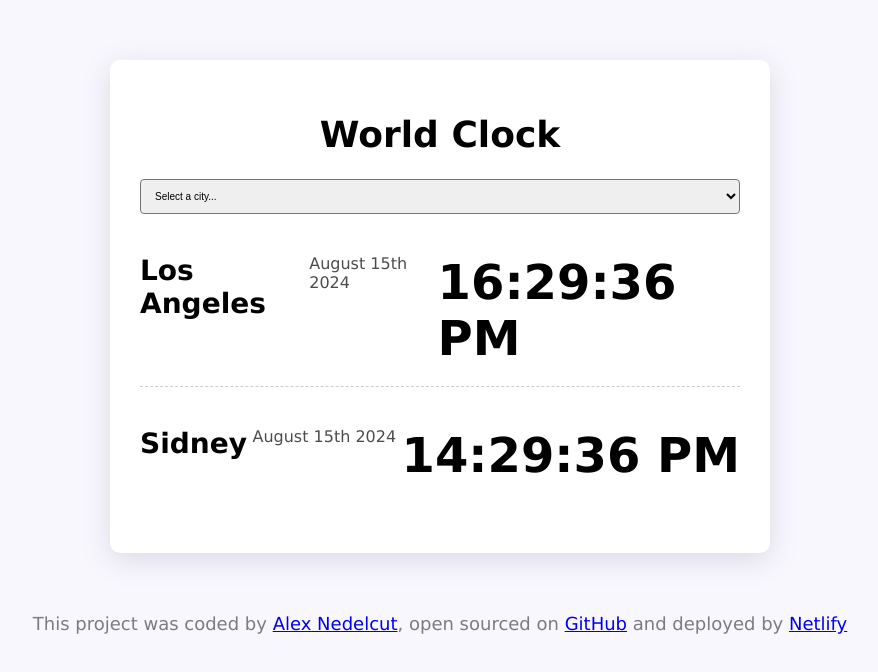
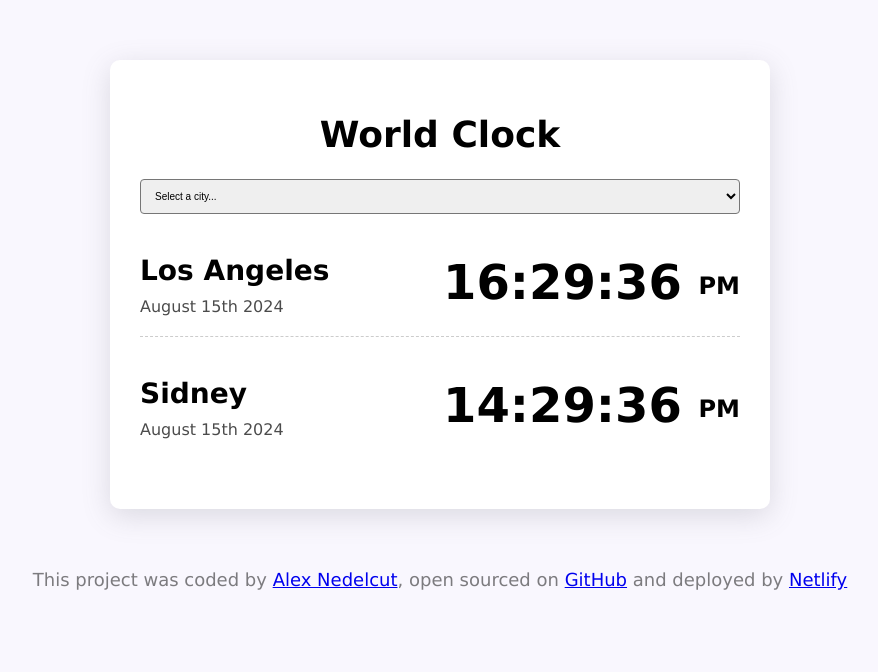
Before and after one commit to alexndl31/WorldTime, a plain HTML site: page index.html in a window 1280 px wide. Shown: the whole page, without its empty margins (200-1078 px from the left). Drawn offline with nearby package versions, Linux system fonts and the light colour scheme.

Commit message:
added basic css

```diff
--- a/index.html
+++ b/index.html
@@ -19,14 +19,18 @@
         <option value="">Auckland</option>
       </select>
       <div class="city">
-        <h2>Los Angeles</h2>
-        <div class="date">August 15th 2024</div>
-        <div class="time">16:29:36 PM</div>
+        <div>
+          <h2>Los Angeles</h2>
+          <div class="date">August 15th 2024</div>
+        </div>
+        <div class="time">16:29:36 <small>PM</small></div>
       </div>
       <div class="city">
-        <h2>Sidney</h2>
-        <div class="date">August 15th 2024</div>
-        <div class="time">14:29:36 PM</div>
+        <div>
+          <h2>Sidney</h2>
+          <div class="date">August 15th 2024</div>
+        </div>
+        <div class="time">14:29:36 <small>PM</small></div>
       </div>
     </div>
     <footer>
```
